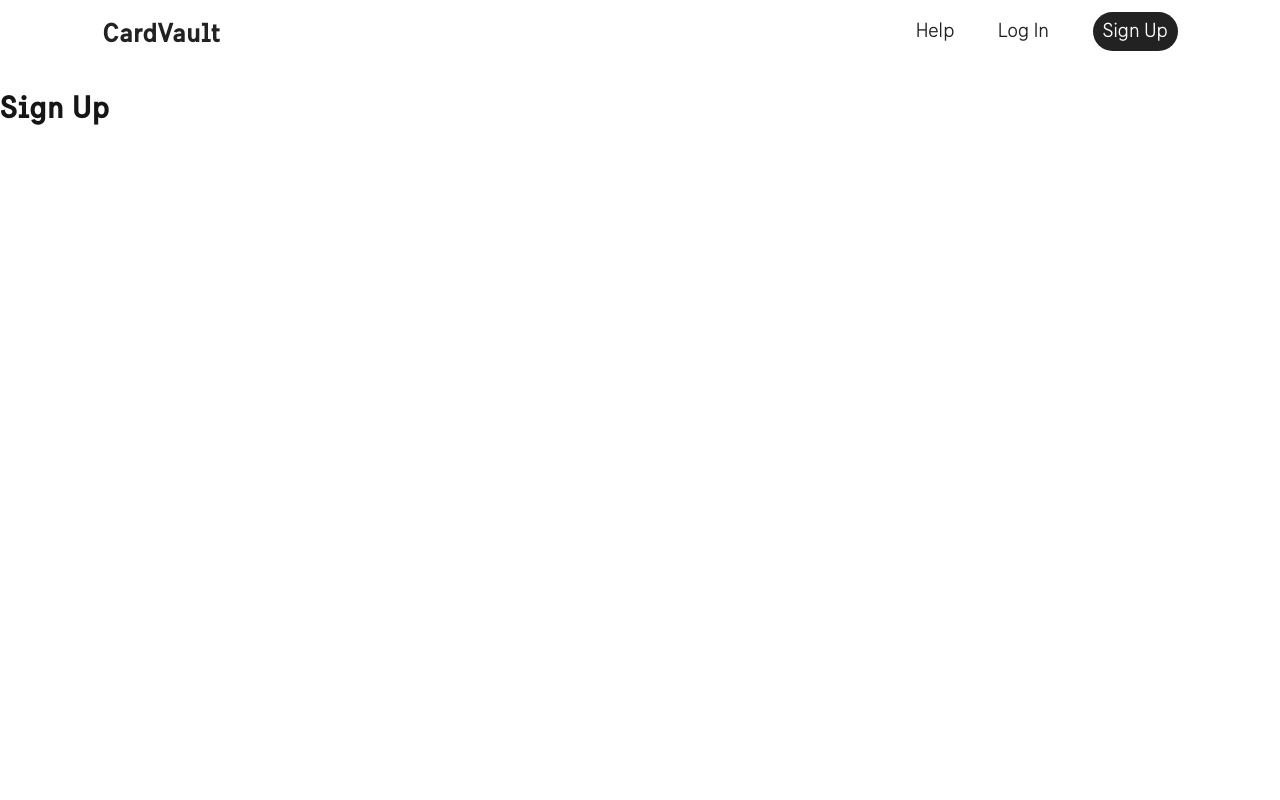
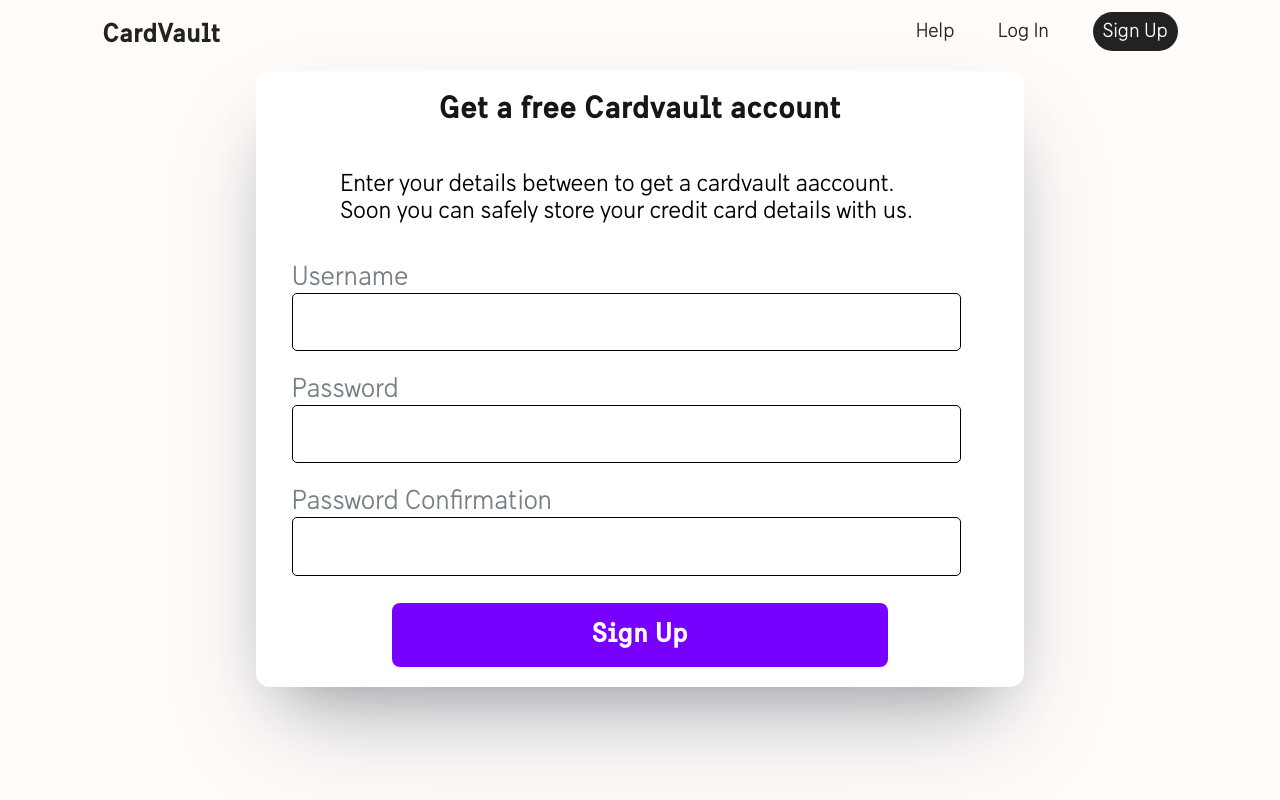
Before and after one commit to plutos28/cardvault, a PHP site: page /signup.php in a window 1280 px wide. Run offline with PHP 8.4, Linux system fonts and the light colour scheme.

Commit message:
complete rough signup page

```diff
--- a/css/style.css
+++ b/css/style.css
@@ -3,6 +3,8 @@
 }
 
 body {
+    /* background-color: #efefef; */
+    background-color: #fffcf9;
     font-family: "SwedenSans";
 }
 
@@ -44,3 +46,65 @@ nav a {
 h1 {
     color: var(--primary);
 }
+
+.form-block {
+    display: flex;
+    flex-direction: column;
+    align-items: center;
+    margin: 0 20%;
+    background-color: #fff;
+    /* box-shadow: rgba(99, 99, 99, 0.2) 0px 2px 8px 0px; */
+    /* box-shadow: rgb(85, 91, 255) 0px 0px 0px 3px, rgb(31, 193, 27) 0px 0px 0px 6px, rgb(255, 217, 19) 0px 0px 0px 9px, rgb(255, 156, 85) 0px 0px 0px 12px, rgb(255, 85, 85) 0px 0px 0px 15px; */
+    box-shadow: rgba(50, 50, 93, 0.25) 0px 50px 100px -20px, rgba(0, 0, 0, 0.3) 0px 30px 60px -30px;
+    border-radius: 14px;
+}
+
+.form-block form {
+    /* padding: 0 72% 0 0; */
+}
+
+.form-block h2 {
+    font-weight: normal;
+    padding: 0 11%;
+    margin-bottom: 36px;
+}
+
+
+.form-block label {
+    font-size: 27px;
+    color: #788086;
+}
+
+.form-block input {
+    border-radius: 5px;
+    border: 1px solid black;
+    padding: 12px 347px 12px 15px;
+    font-size: 28px;
+}
+
+.form-block input:nth-of-type(1) {
+    margin-bottom: 23px;
+}
+
+.form-block input:nth-of-type(2) {
+    margin-bottom: 23px;
+}
+
+.form-block input:nth-of-type(3) {
+    margin-bottom: 23px;
+}
+
+.form-block button {
+  background-color: #7700ff; /* Green */
+  border: none;
+  border-radius: 8px;
+  color: white;
+  padding: 16px 200px;
+  text-align: center;
+  text-decoration: none;
+  display: inline-block;
+  font-size: 28px;
+  font-weight: bold;
+  margin: 4px 100px 20px 100px;
+  cursor: pointer;
+}
--- a/templates/signup.html.php
+++ b/templates/signup.html.php
@@ -1 +1,16 @@
-<h1>Sign Up</h1>
+<div class="form-block">
+    <h1>Get a free Cardvault account</h1>
+    <h2>Enter your details between to get a cardvault aaccount. Soon you can safely store your credit card details with us.</h2>
+    <form action="" method="post">
+        <label for="username">Username</label><br>
+        <input type="text" name="username" id="username"><br>
+
+        <label for="password1">Password</label><br>
+        <input type="password" name="password1" id="password1"><br>
+
+        <label for="password2">Password Confirmation</label><br>
+        <input type="password" name="password2" id="password2"><br>
+
+        <button type="submit">Sign Up</button>
+    </form>
+</div>
```
